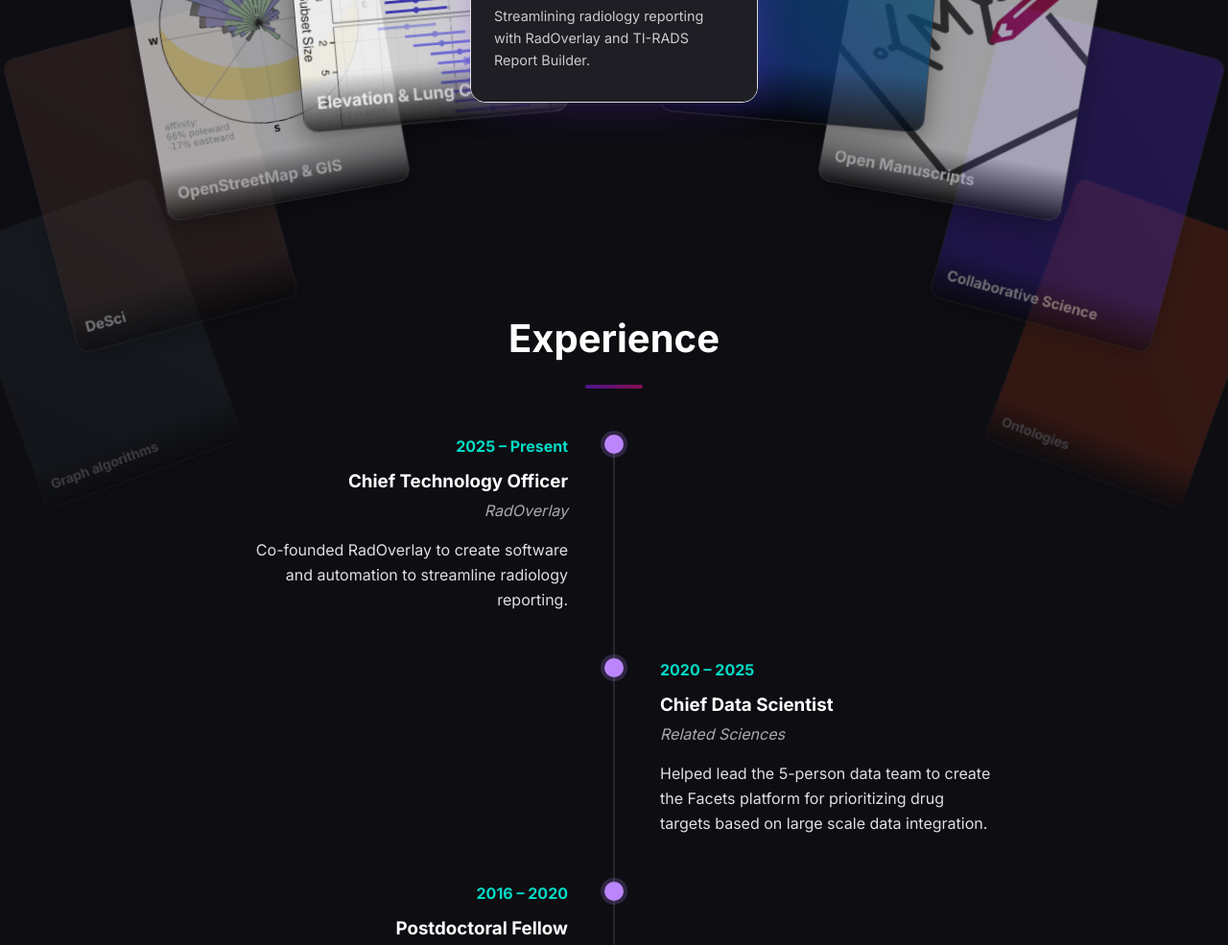
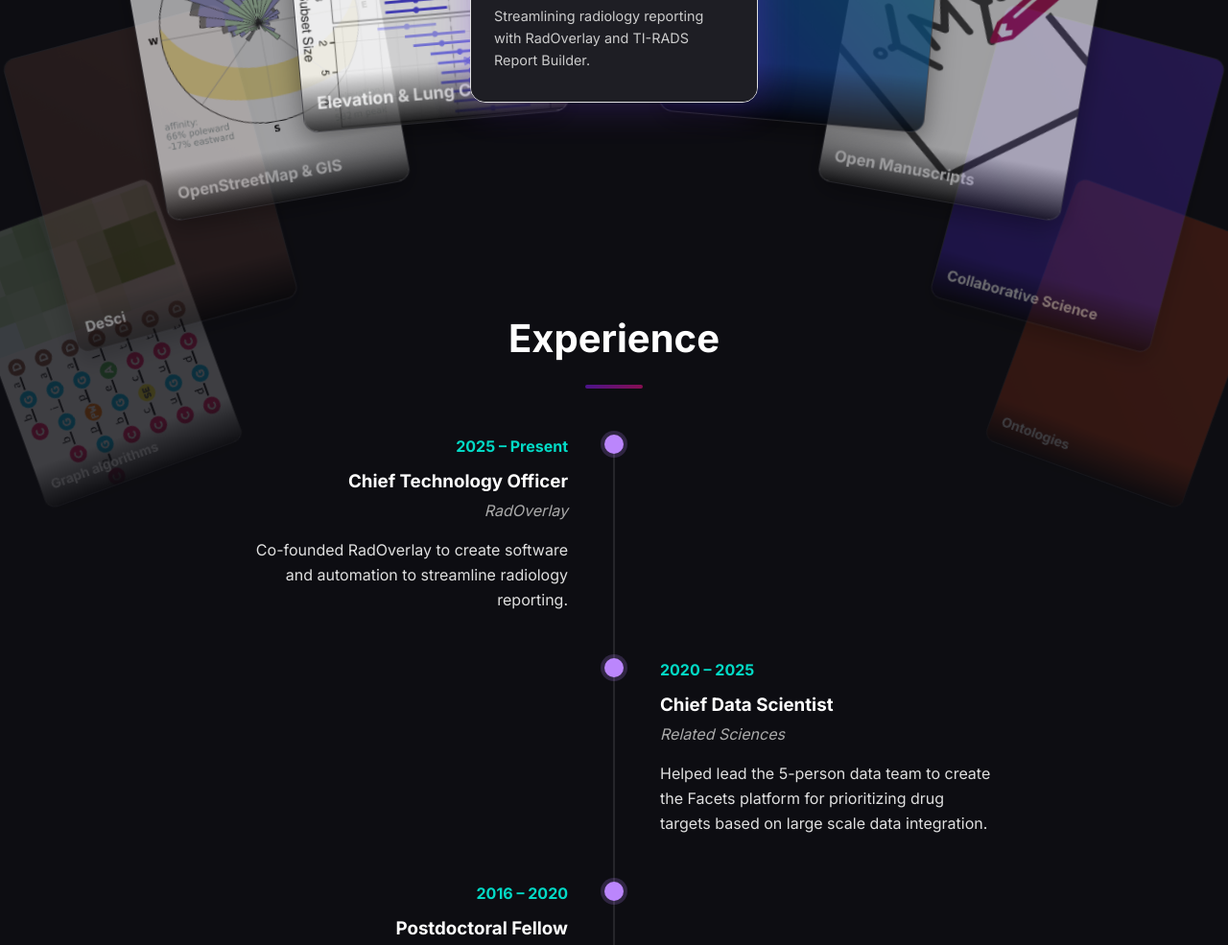
Before and after one commit to dhimmel/dhimmel.com, a plain HTML site: page output/index.html in a window 1280 px wide. Shown: the part 1183-2168 px from the top of the page at 96% size. Drawn offline with Linux system fonts and the light colour scheme.

Commit message:
graph-algo-card.png
from https://greenelab.github.io/connectivity-search-manuscript/#fig:rephetio

```diff
--- a/output/index.html
+++ b/output/index.html
@@ -185,7 +185,8 @@
           <!-- Project 10 -->
           <div class="project-card">
             <div class="card-visual">
-              <div class="project-thumb" style="background: linear-gradient(45deg, #263238, #37474f);"></div>
+              <div class="project-thumb"
+                style="background: url('/image/cards/graph-algo-card.png') center/cover no-repeat;"></div>
               <div class="card-title-overlay">Graph algorithms</div>
             </div>
             <div class="project-info">
```
Also changed, not shown: output/image/cards/graph-algo-card.png (added).
